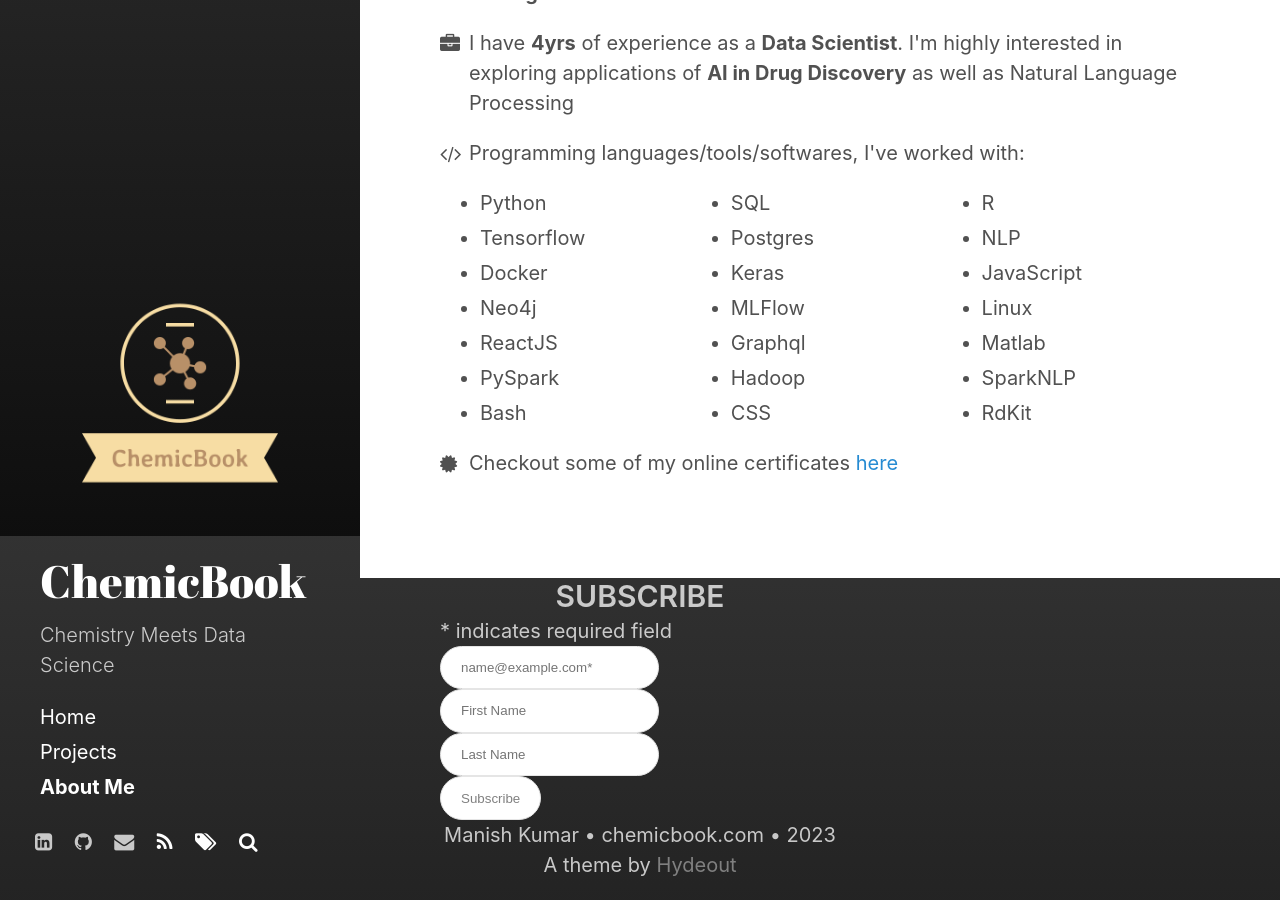
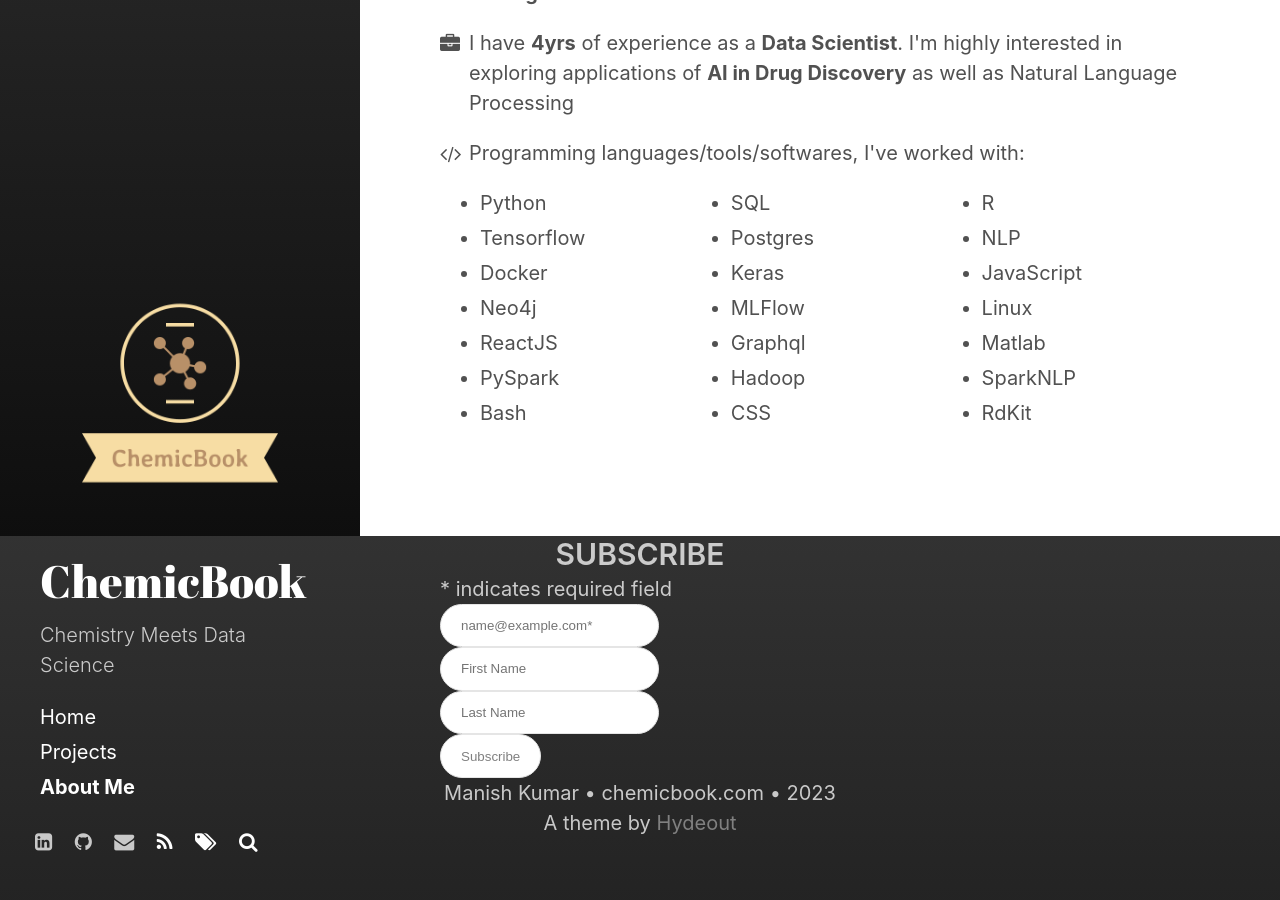
Before and after one commit to kmnis/kmnis.github.io, a Jekyll site: the page built from about-me.md, in a window 1280 px wide and 900 px high, scrolled down 364 px. Built offline with Jekyll 4.4.1, drawn with Linux system fonts in a browser that asks for light colours; nearby versions of some CDN libraries; comment, search, counter and statistics services are not loaded; after the commit the page ends 1222 px from its top, so only the background shows below that.

Commit message:
Updated about-me.md

```diff
--- a/about-me.md
+++ b/about-me.md
@@ -76,12 +76,12 @@ There's always one more thing to learn
     </ul>
   </div>
 </p>
-<p class="about-text">
+<!-- <p class="about-text">
   <span class="fa fa-certificate about-icon"></span>
   Checkout some of my online certificates <a href="/certificates">here</a>
 </p>
 
-<!-- <p class="about-text">
+<p class="about-text">
   <span class="fa fa-heart about-icon"></span>
   My hobbies and free time activitie include:</p> -->
 <!-- <p class="about-text">
```
